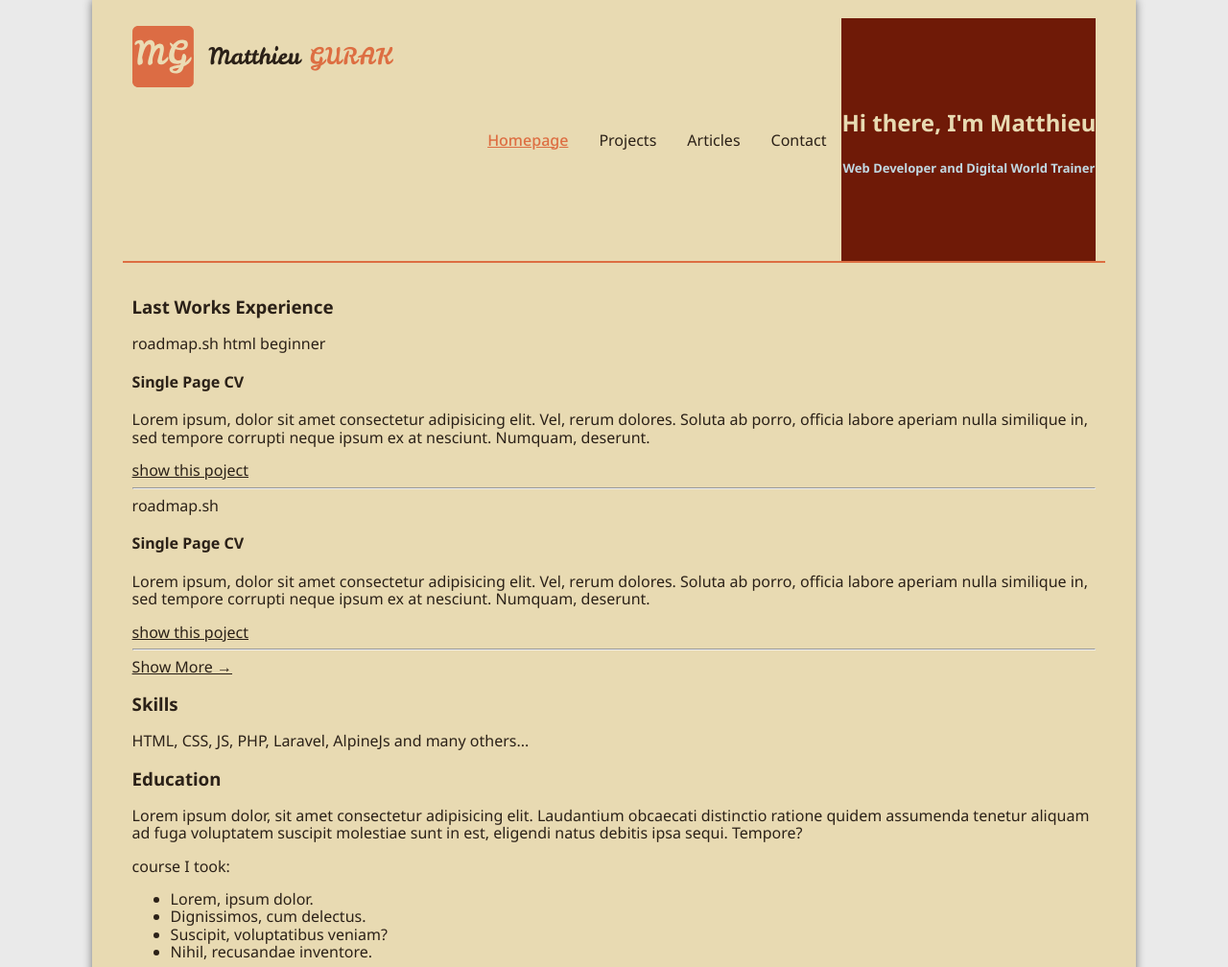
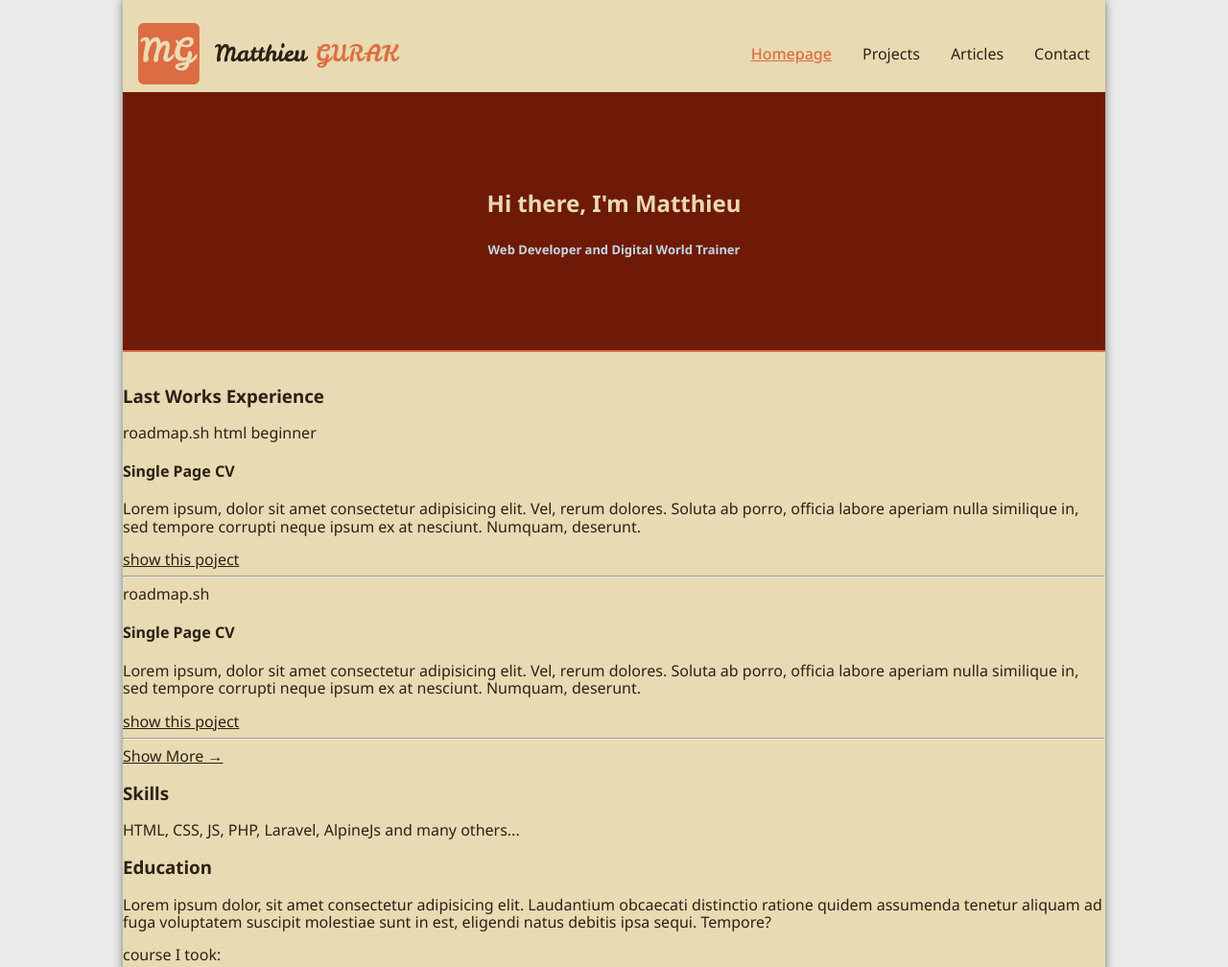
Before and after one commit to FlickTheManual/roadmap-portfolio-website, a plain HTML site: page index.html in a window 1280 px wide. Shown: the top 1008 px of the page at 96% size. Drawn offline with Linux system fonts and the light colour scheme.

Commit message:
Adapt for the new workflow

```diff
--- a/style.css
+++ b/style.css
@@ -31,8 +31,9 @@ header {
 	flex-direction: column;
 	border-bottom: 2px solid var(--burnt-sienna);
 	padding-top: 1rem;
-	padding-left: 0.6rem;
-	padding-right: 0.6rem;
+
+	/*padding-left: 0.6rem;
+	padding-right: 0.6rem; */
 }
 
 header:hover {
@@ -56,7 +57,7 @@ a:hover {
 }
 
 header nav {
-	padding: 1em 0;
+	padding: 1em 0.6rem;
 }
 
 header nav ul {
@@ -135,15 +136,13 @@ header nav li a:hover {
 
 .full {
 	padding-top: 1rem;
-	padding-left: 0.6rem;
-	padding-right: 0.6rem;
 }
 
 #hero {
 	background-color: var(--barn-red);
 	display: flex;
 	flex-direction: column;
-	padding: 4.9rem 0;
+	padding: 3rem 0;
 }
 
 #hero h1 {
@@ -158,7 +157,7 @@ header nav li a:hover {
 	color: var(--columbia-blue);
 }
 
-@media screen and (min-width: 620px) {
+@media screen and (min-width: 540px) {
 	.logo {
 		margin: 0 auto;
 	}
@@ -179,12 +178,16 @@ header nav li a:hover {
 	header nav ul li {
 		margin: 0 1rem;
 	}
+
+	#hero {
+		padding: 5.4rem;
+	}
 }
 
 @media screen and (min-width: 920px) {
 	header {
-		flex-direction: row;
-		place-content: center;
+		display: grid;
+		grid-template-columns: repeat(2, minmax(0, 1fr));
 	}
 
 	header > * {
@@ -195,6 +198,7 @@ header nav li a:hover {
 		font-size: x-large;
 		height: 5rem;
 		margin-left: 0;
+		padding-left: 1rem;
 	}
 
 	.logo svg {
@@ -207,13 +211,17 @@ header nav li a:hover {
 		padding: 0;
 		margin-right: 0;
 	}
+
+	#hero {
+		grid-column: span 2 / span 2;
+	}
 }
 
 @media screen and (min-width: 1024px) {
 	body {
 		width: 1024px;
 		margin: 0 auto;
-		padding: 0.2rem 2rem;
+		/* padding: 0.2rem 2rem; */
 		filter: drop-shadow(0px 0px 5px rgba(0, 0, 0, 0.5));
 	}
 }
```
